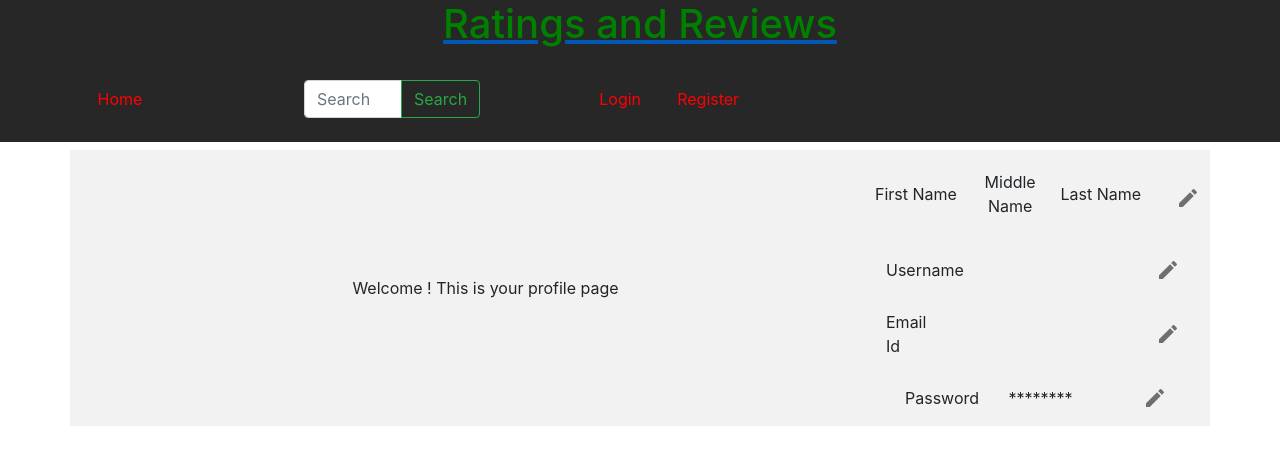
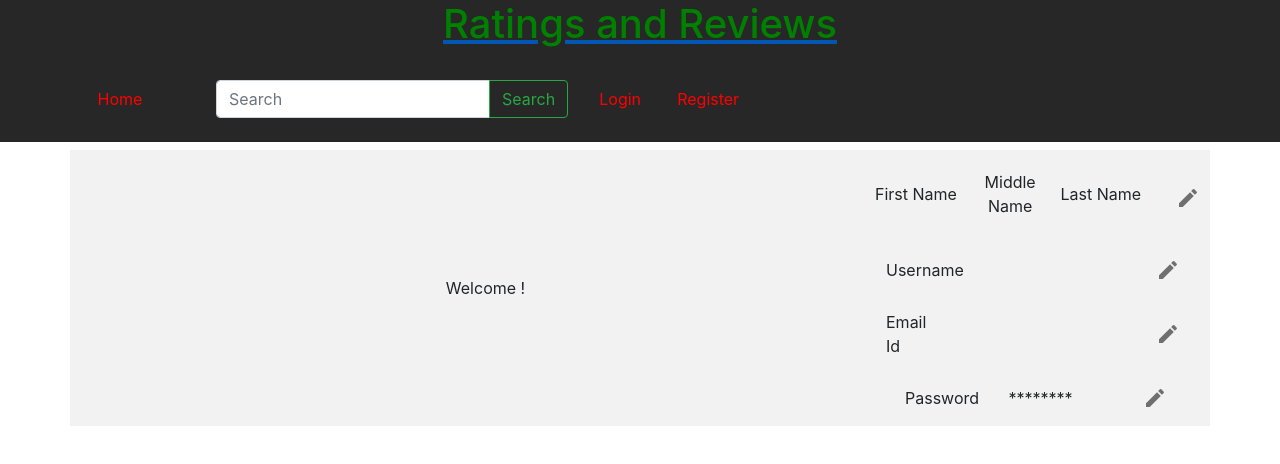
Before and after one commit to yswarkare/Rating_And_Reviews_Website, a React (Create React App) app in the folder ratings-and-reviews/: page /user-profile in a window 1280 px wide. Shown: the top 464 px of the page. Built offline with nearby package versions, Linux system fonts and the light colour scheme; no server answers.

Commit message:
css profile

```diff
--- a/ratings-and-reviews/src/App.css
+++ b/ratings-and-reviews/src/App.css
@@ -35,7 +35,7 @@ ul.admin-navbar.nav{
 
 /*Homepage Search box width set*/
 div.input-group{
-  width: 50%;
+  width: 100%;
 }
 
 .card-img-top {
--- a/ratings-and-reviews/src/Components/User/userProfile.js
+++ b/ratings-and-reviews/src/Components/User/userProfile.js
@@ -162,7 +162,7 @@ class UserProfile extends Component {
             <Container className="user-profile mt-2">
             {this.props.loginStatus.userIsAdmin === false && this.props.loginStatus.loggedIn === true && <UserNavbar></UserNavbar>}
                 <Row className="user-profile-heading m-3 w-75">
-                    <Col><span>Welcome {this.props.user.username}! This is your profile page</span></Col>
+                    <Col><span>Welcome {this.props.user.username}! </span></Col>
                 </Row>
                 <div className="user-profile-info mt-3">
                     <Row className="align-items-center">
```
